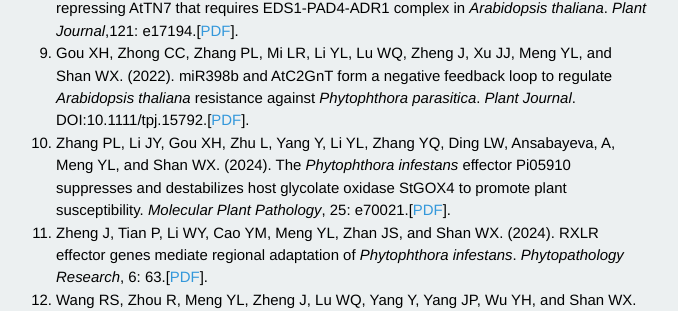
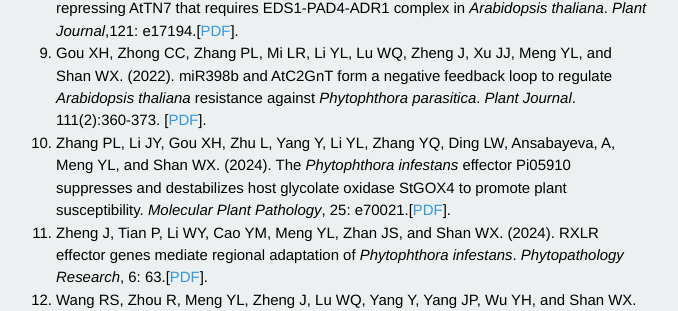
Before and after one commit to shanclub2/shanlab, a Jekyll site: the page built from publication.html, in a window 1280 px wide and 900 px high, scrolled down 642 px. Shown: the part 171-482 px from the top of the window, without its empty margins (288-966 px from the left). Built offline with Jekyll 4.4.1, drawn with Linux system fonts in a browser that asks for light colours; Markdown is read by kramdown in place of the engine named in the settings; a script that is not in the unit is left out.

Commit message:
Update publication.html

```diff
--- a/publication.html
+++ b/publication.html
@@ -31,7 +31,7 @@ Dong JW, Li WW, Yang Y, Liu S., Li YL, Meng YL, and Shan WX. (2025). The cystein
 Li YL, Gou XH, Ma RZ, Zhang PL, Ansabayeva A, Shi QY, Liu ZM, Meng YL, and Shan WX. (2025). miR158a negatively regulates plant resistance to Phytophthora parasitica by repressing AtTN7 that requires EDS1-PAD4-ADR1 complex in <i>Arabidopsis thaliana</i>.<i> Plant Journal</i>,121: e17194.[<a href="/pdf/Li2024.pdf">PDF</a>].
 </li>
 <li>
-Gou XH, Zhong CC, Zhang PL, Mi LR, Li YL, Lu WQ, Zheng J, Xu JJ, Meng YL, and Shan WX. (2022). miR398b and AtC2GnT form a negative feedback loop to regulate <i>Arabidopsis thaliana</i> resistance against <i>Phytophthora parasitica</i>. <i>Plant Journal</i>. DOI:10.1111/tpj.15792.[<a href="/pdf/xhgou2022.pdf">PDF</a>].
+Gou XH, Zhong CC, Zhang PL, Mi LR, Li YL, Lu WQ, Zheng J, Xu JJ, Meng YL, and Shan WX. (2022). miR398b and AtC2GnT form a negative feedback loop to regulate <i>Arabidopsis thaliana</i> resistance against <i>Phytophthora parasitica</i>. <i>Plant Journal</i>. 111(2):360-373. [<a href="/pdf/xhgou2022.pdf">PDF</a>].
 </li>
 <li>
 Zhang PL, Li JY, Gou XH, Zhu L, Yang Y, Li YL, Zhang YQ, Ding LW, Ansabayeva, A, Meng YL, and Shan WX. (2024). The <i>Phytophthora infestans</i> effector Pi05910 suppresses and destabilizes host glycolate oxidase StGOX4 to promote plant susceptibility. <i>Molecular Plant Pathology</i>, 25: e70021.[<a href="/pdf/Zhang2024.pdf">PDF</a>].
```
